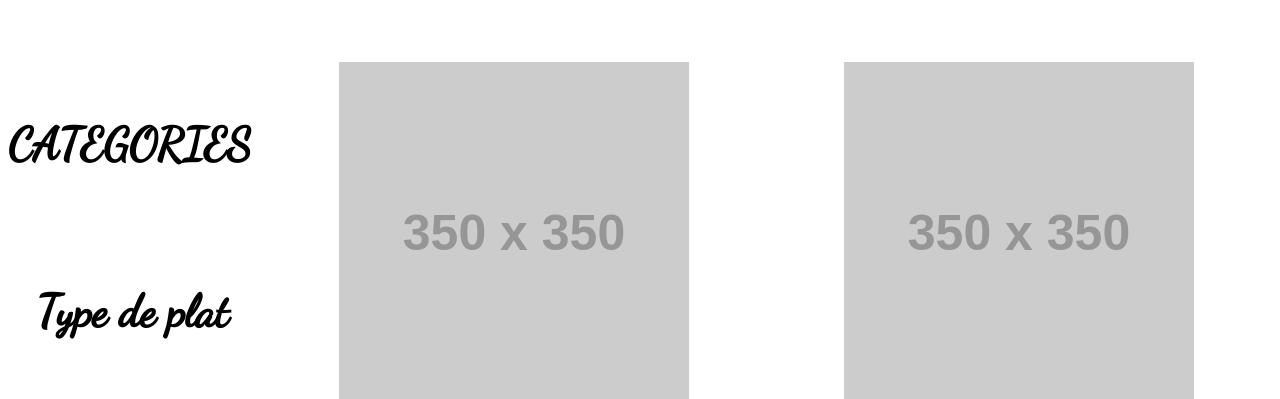
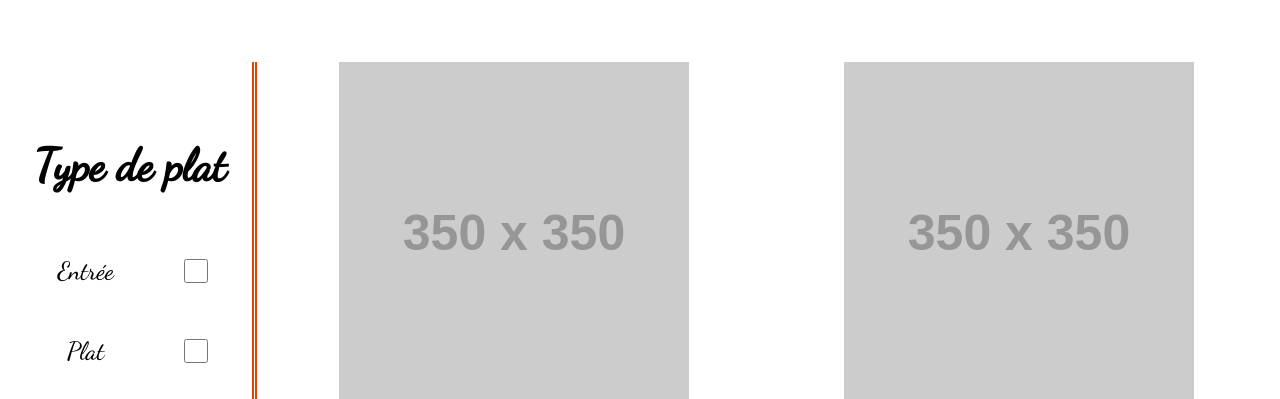
Before and after one commit to Myst3k69/Project-Pic-n-Eat-Wild-Code-School, a plain HTML site: page index.html in a window 1280 px wide. Shown: the part 336-735 px from the top of the page. Drawn offline with Linux system fonts and the light colour scheme; placeholder pictures from the web are drawn by us; a script that the page names is missing; a web font is replaced by a local one.

Commit message:
Addind line between categories and main

```diff
--- a/index.html
+++ b/index.html
@@ -67,7 +67,7 @@
 
     <!-- Classe correspondante à notre block Catégories-->
     <div class="categorize">
-        <h2>CATEGORIES</h2>
+
 
         <!--partie correspondante au catégories à gauche – entre main et footer-->
 
--- a/style.css
+++ b/style.css
@@ -36,7 +36,8 @@ body {
   header {
     grid-column: 1 / 6;
     grid-row: 1 / 3;
-    /*background-color: aqua;*/
+
+
   }
 
   /*Section recettes*/
@@ -202,6 +203,7 @@ footer {
   flex-direction: column;
   justify-content: space-around;
   font-family: 'Dancing Script', cursive;
+  border-right: thick double #e74101;
 }
 
 .grande_categ {
```
